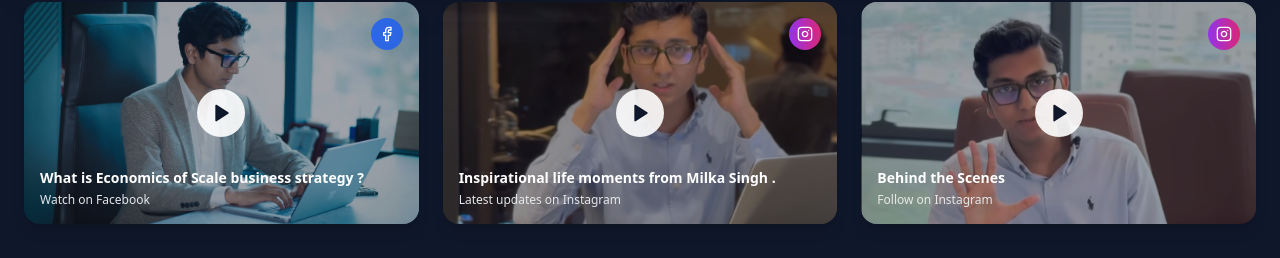
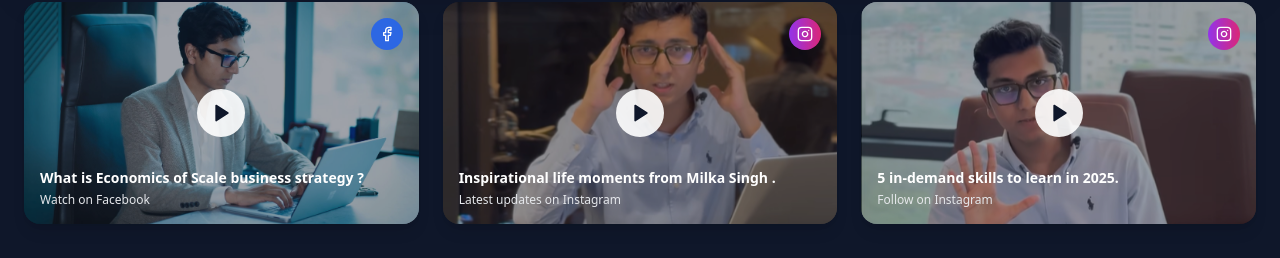
Before and after one commit to RafiMohammadHasib/efaztajwar, a React (Vite) app: page / in a window 1280 px wide. Shown: the part 4698-4956 px from the top of the page. Built offline with nearby package versions, Linux system fonts and the light colour scheme.

Commit message:
Updated Activities.tsx

```diff
--- a/src/components/Activities.tsx
+++ b/src/components/Activities.tsx
@@ -24,7 +24,7 @@ const videos = [
   },
   {
     thumbnail: '/Screenshot 2025-10-22 135247.png',
-    title: 'Behind the Scenes',
+    title: '5 in-demand skills to learn in 2025.',
     description: 'Follow on Instagram',
     link: 'https://www.facebook.com/reel/1314377623630705',
     platform: 'instagram',
```
